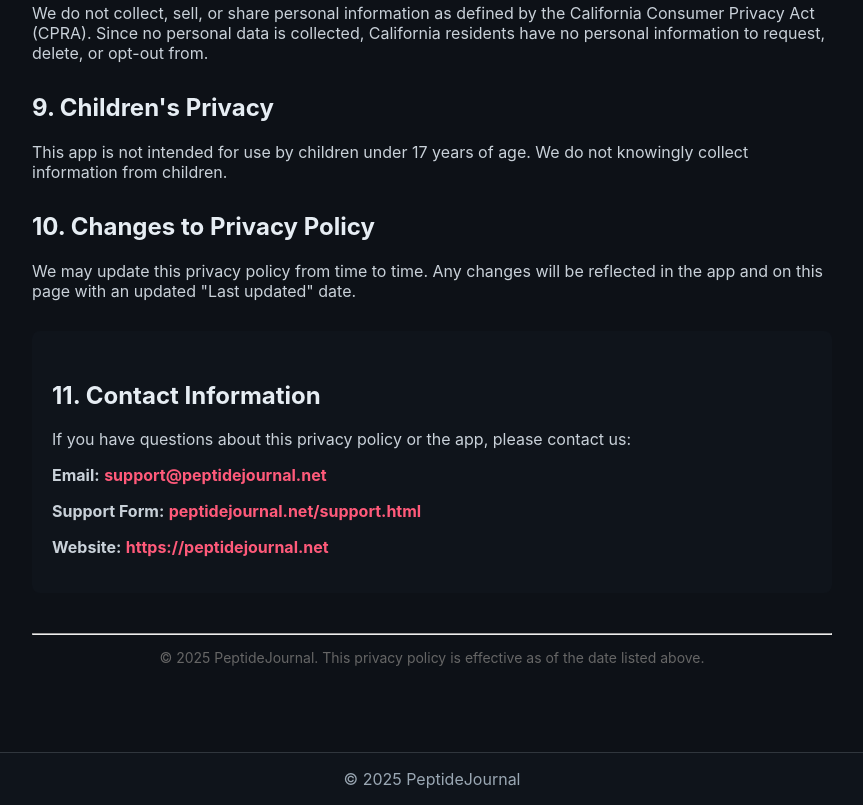
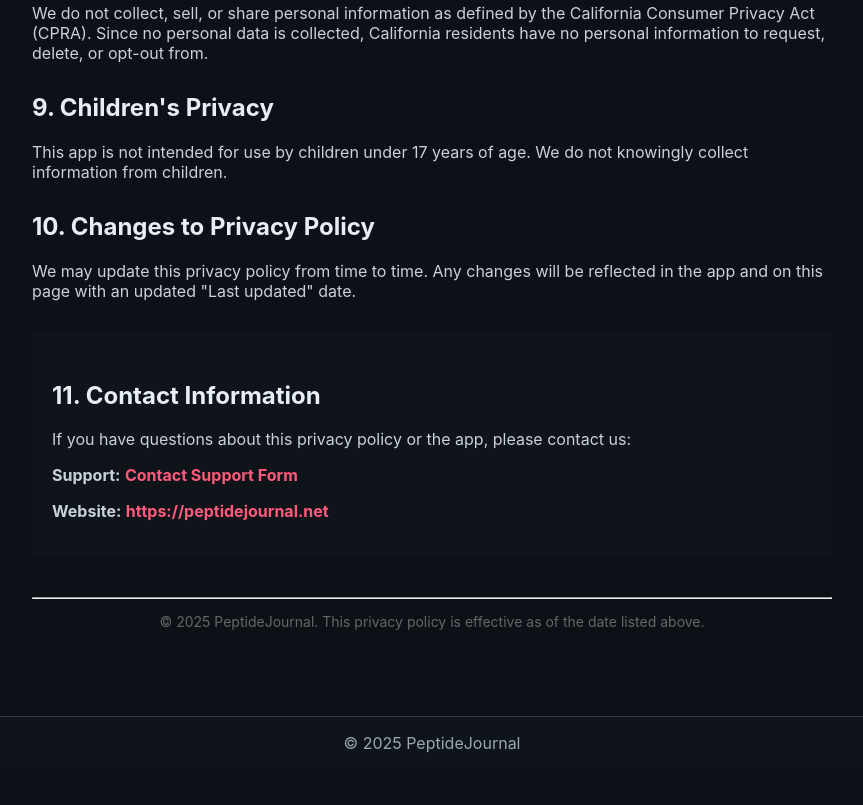
Before and after one commit to crmadrid83/peptidejournal-site, a plain HTML site: page docs/privacy-policy.html in a window 1280 px wide. Shown: the part 1856-2661 px from the top of the page, without its empty margins (208-1071 px from the left). After the commit the page ends 2625 px from the top, so only its background shows below. Drawn offline with Linux system fonts and the light colour scheme.

Commit message:
Update support contact info in policy and terms docs
Replaced the email address with a link to the Contact Support Form in both privacy policy and terms of use documents to streamline user support inquiries.

```diff
--- a/docs/privacy-policy.html
+++ b/docs/privacy-policy.html
@@ -190,8 +190,7 @@
     <div class="contact">
         <h2>11. Contact Information</h2>
         <p>If you have questions about this privacy policy or the app, please contact us:</p>
-        <p><strong>Email:</strong> <a href="mailto:support@peptidejournal.net">support@peptidejournal.net</a></p>
-        <p><strong>Support Form:</strong> <a href="support.html">peptidejournal.net/support.html</a></p>
+        <p><strong>Support:</strong> <a href="https://peptidejournal.net/support.html">Contact Support Form</a></p>
         <p><strong>Website:</strong> <a href="https://peptidejournal.net">https://peptidejournal.net</a></p>
     </div>
 
```
Also changed, not shown: docs/terms-of-use.html (+1 -1 lines).
